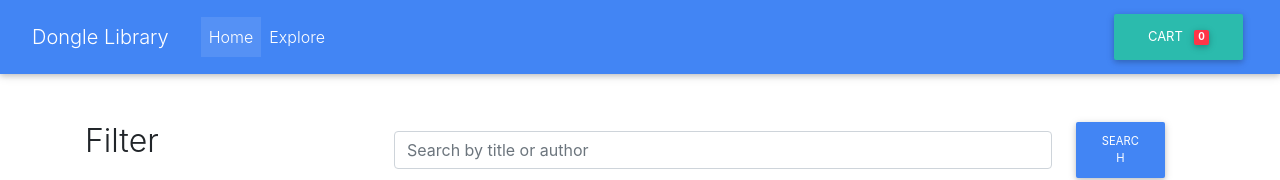
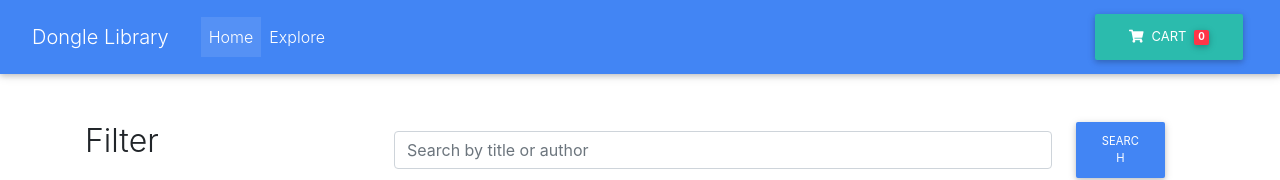
Before and after one commit to niboston/donglelibrary, a React (Create React App) app: page / in a window 1280 px wide. Shown: the top 180 px of the page. Built offline with nearby package versions, Linux system fonts and the light colour scheme.

Commit message:
Refactor code

```diff
--- a/src/App.js
+++ b/src/App.js
@@ -2,7 +2,7 @@ import React, {Component} from 'react';
 import './App.css';
 import ResultTableComponent from "./ResultTableComponent";
 import {
-  MDBBtn, MDBContainer, MDBModal, MDBModalFooter, MDBModalHeader, NavLink,
+  MDBBtn, MDBContainer, MDBModal, MDBModalFooter, MDBModalHeader, NavLink, MDBIcon
 } from "mdbreact";
 import HomeView from "./HomeView";
 import {Route} from "react-router-dom";
@@ -60,21 +60,25 @@ class App extends Component {
   render() {
     return (
       <div>
-
+        {/* Nav bar */}
         <nav className="navbar navbar-expand-lg navbar-dark primary-color">
+          {/* Brand button */}
           <NavLink className="navbar-brand" to="/" href="/">Dongle Library</NavLink>
           <button className="navbar-toggler" type="button" data-toggle="collapse" data-target="#basicExampleNav"
                   aria-controls="basicExampleNav" aria-expanded="false" aria-label="Toggle navigation">
             <span className="navbar-toggler-icon"/>
           </button>
+
           <div className="collapse navbar-collapse" id="basicExampleNav">
             <ul className="navbar-nav mr-auto">
+              {/* Home button */}
               <li className={"nav-item" + (this.state.navItem === '' ? " active" : "")}>
                 <NavLink className="nav-link" to="/" href={'/'}
                          onClick={() => this.updateNavItem('')}>Home
                   <span className="sr-only">(current)</span>
                 </NavLink>
               </li>
+              {/* Explore button */}
               <li className={"nav-item" + (this.state.navItem === '/explore' ? " active" : "")}>
                 <NavLink className="nav-link" to="/explore" href={'/explore'}
                          onClick={() => this.updateNavItem('/explore')}>Explore
@@ -82,11 +86,18 @@ class App extends Component {
                 </NavLink>
               </li>
             </ul>
+
             <div className="navbar-right">
               <MDBContainer>
-                <MDBBtn onClick={this.toggleCartModal}>Cart <span
-                  className="badge badge-danger ml-2">{this.state.cart.size > 100 ? "100+" : this.state.cart.size}</span>
+                {/* Cart button */}
+                <MDBBtn onClick={this.toggleCartModal}>
+                  <MDBIcon icon="shopping-cart" className={"mr-2"}/>Cart
+                  <span className="badge badge-danger ml-2">
+                    {this.state.cart.size > 100 ? "100+" : this.state.cart.size}
+                  </span>
                 </MDBBtn>
+
+                {/* Cart modal */}
                 <MDBModal isOpen={this.state.modal} toggle={this.toggleCartModal} centered size="lg">
                   <MDBModalHeader toggle={this.toggleCartModal}>Cart</MDBModalHeader>
                   <ResultTableComponent books={Array.from(this.state.cart.values())}
@@ -103,6 +114,7 @@ class App extends Component {
           </div>
         </nav>
 
+        {/* Route to home page */}
         <Route exact path={['/', '/front-end']} render={() => (
           <HomeView cart={this.state.cart}
                     onCartUpdate={(id) => this.onCartUpdate(id)}
@@ -110,6 +122,7 @@ class App extends Component {
                     onCartRemoveAll={(books) => this.onCartRemoveAll(books)}/>
         )}/>
 
+        {/* Route to explore page */}
         <Route exact path={'/explore'} render={() => (
           <ExploreView cart={this.state.cart}
                        onCartUpdate={(id) => this.onCartUpdate(id)}
--- a/src/HomeView.js
+++ b/src/HomeView.js
@@ -14,17 +14,10 @@ class HomeView extends Component {
 
   onSearchClicked(e) {
     e.preventDefault();
-    let ctx = this, cart = this.props.cart;
+    let ctx = this;
     DBHelper.search(this.state.query).then(function (books) {
       console.log(books);
       if (books) {
-        if (cart.size > 0) {
-          for (let book of books) {
-            if (cart.has(book.id)) {
-              book.isAdded = true;
-            }
-          }
-        }
         ctx.setState({books: books});
       }
     });
@@ -55,6 +48,7 @@ class HomeView extends Component {
 
           {/* Result list component */}
           <div className="col-md-9">
+            {/* Search bar */}
             <form className="form-inline mx-4 mb-4">
               <input className="form-control" style={{width: "100%"}} type="search"
                      aria-label="Search"
@@ -66,6 +60,7 @@ class HomeView extends Component {
               </button>
             </form>
 
+            {/* Result table */}
             <ResultTableComponent books={this.state.books}
                                   cart={this.props.cart}
                                   onCartUpdate={(id) => this.props.onCartUpdate(id)}
```
